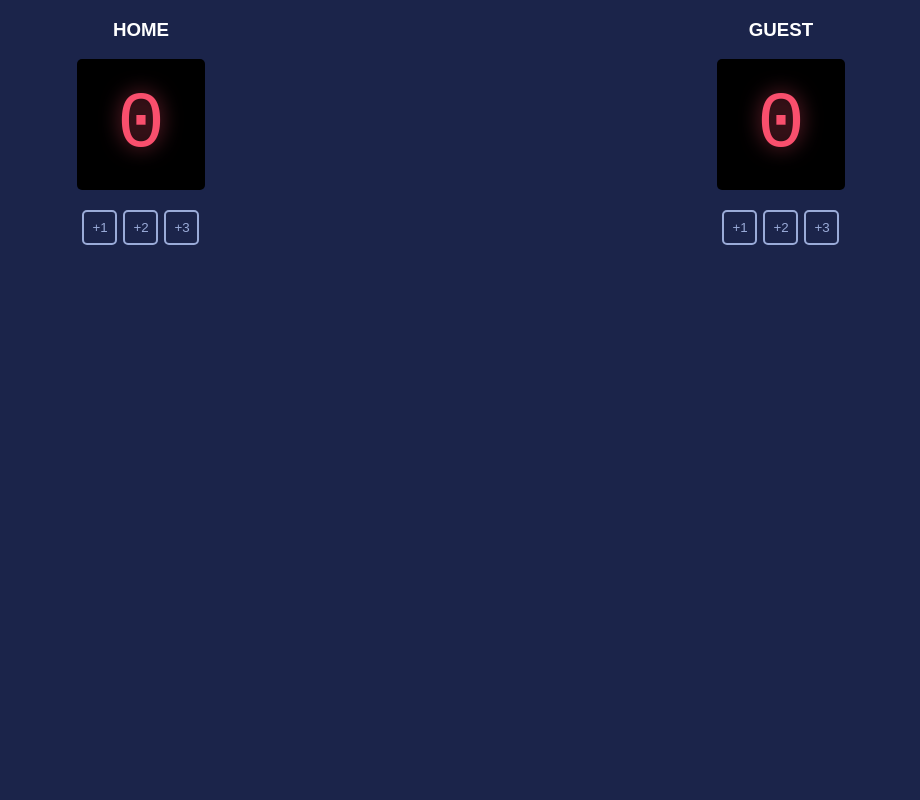
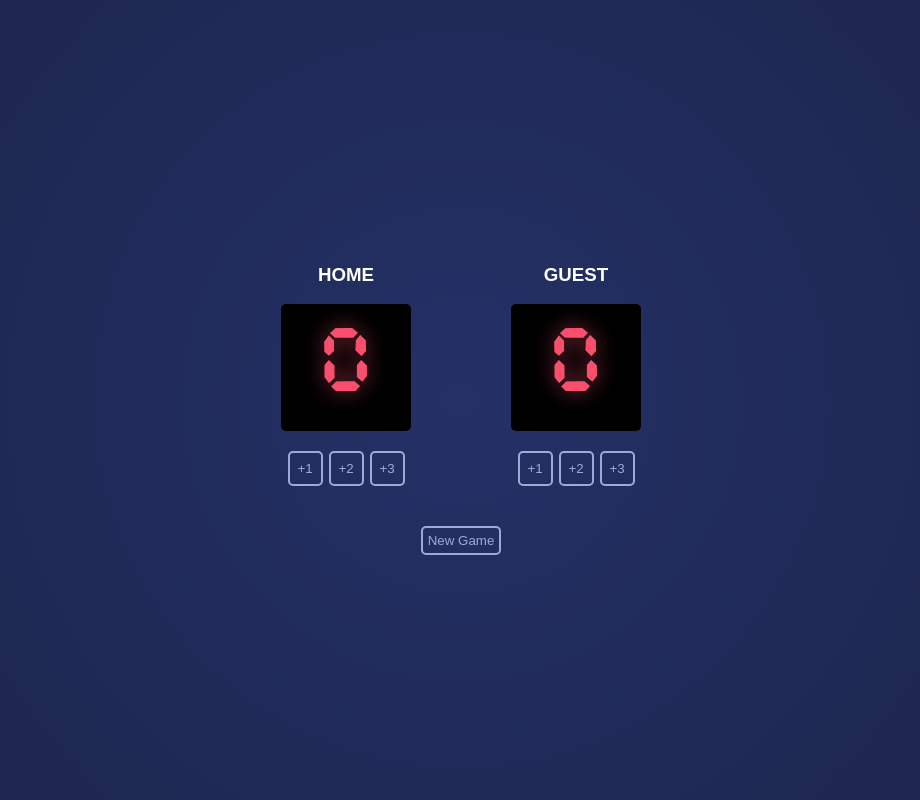
Before and after one commit to GurdeepSingh-96/Scoreboard, a plain HTML site: page index.html in a window 1280 px wide. Shown: the whole page, without its empty margins (179-1099 px from the left). Drawn offline with Linux system fonts and the light colour scheme.

Commit message:
css clean up, add new game function,add custom font

```diff
--- a/index.css
+++ b/index.css
@@ -1,6 +1,18 @@
+@font-face {
+    font-family: Cursed Timer;
+    src: url(font/CursedTimerUlil-Aznm.ttf);
+}
+
 body {
+    display: flex;
+    flex-direction: column;
+    justify-content: center;
+    align-items: center;
+    gap: 40px;
+    min-height: 100vh;
     margin: 0;
     background: #1B244A;
+    background: radial-gradient(circle, #243166 0%, #1B244A 100%);
 }
 
 h3 {
@@ -12,6 +24,7 @@ h3 {
 .container {
     display: flex;
     justify-content: space-around;
+    gap: 100px;
 }
 
 .display-el {
@@ -20,12 +33,12 @@ h3 {
     align-items: center;
     margin-bottom: 20px;
     padding: 20px 40px;
-    border-radius: 5px;
     background: black;
     color: #f94f6d;
     font-size: 80px;
-    font-family: monospace;
+    font-family: Cursed Timer;
     text-align: center;
+    border-radius: 5px;
     text-shadow: 0 0 20px rgba(249, 79, 109, 0.6);
 }
 
@@ -38,11 +51,11 @@ h3 {
 .buttons button{
     width: 35px;
     aspect-ratio: 1/1;
-    border-radius: 5px;
     background: none;
     border: 2px solid #9AABD8;
     color: #9AABD8;
     text-align: center;
+    border-radius: 5px;
     cursor: pointer;
 }
 
@@ -51,3 +64,19 @@ h3 {
     border-color: white;
     background-color: rgba(154, 171, 216, 0.1);
 }
+
+#reset-btn {
+    padding: 5px;
+    background: none;
+    border: 2px solid #9AABD8;
+    color: #9AABD8;
+    border-radius: 5px;
+    cursor: pointer;
+
+}
+
+#reset-btn:hover{
+    color: white;
+    border-color: white;
+    background-color: rgba(154, 171, 216, 0.1);
+}
--- a/index.html
+++ b/index.html
@@ -29,6 +29,9 @@
             </div>
         </div>
     </div>
+    <div>
+        <button id="reset-btn" onclick="resetGame()">New Game</button>
+    </div>
     <script src="index.js"></script>
 </body>
 
--- a/index.js
+++ b/index.js
@@ -32,3 +32,11 @@ function add3Guest() {
     guestScore += 3
     guestScoreEl.textContent = guestScore
 }
+
+function resetGame() {
+    homeScore = 0
+    guestScore = 0
+
+    homeScoreEl.textContent = homeScore
+    guestScoreEl.textContent = guestScore
+}
```
Also changed, not shown: font/CursedTimerUlil-Aznm.ttf (added).
